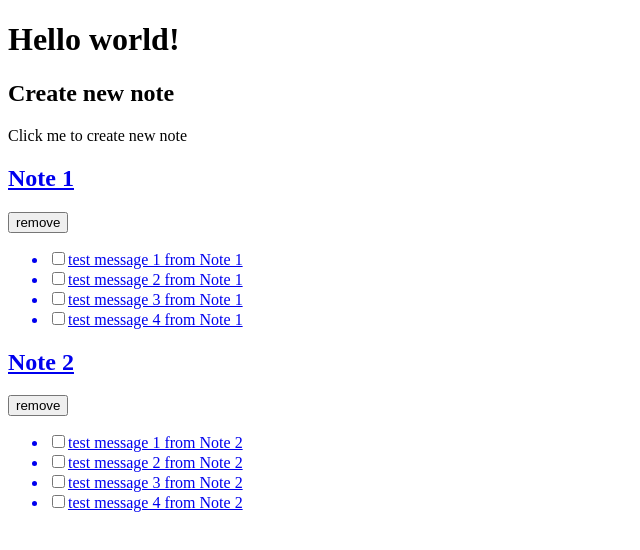
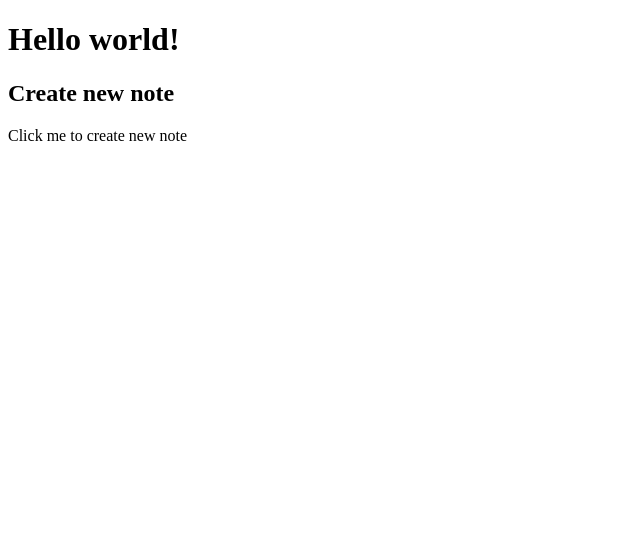
Before and after one commit to osabl/note-list, a Vue app: page / in a window 1280 px wide. Shown: the top 550 px of the page, without its empty margins (0-640 px from the left). Built offline with nearby package versions, Linux system fonts and the light colour scheme.

Commit message:
add local storage support & rename action and mutation

```diff
--- a/src/store.js
+++ b/src/store.js
@@ -5,37 +5,20 @@ Vue.use(Vuex)
 
 export default new Vuex.Store({
   state: {
-    noteList: [{
-      id: 0,
-      title: 'Note 1',
-      list: [
-        { id: 1, title: 'test message 1 from Note 1', completed: false },
-        { id: 2, title: 'test message 2 from Note 1', completed: false },
-        { id: 3, title: 'test message 3 from Note 1', completed: false },
-        { id: 4, title: 'test message 4 from Note 1', completed: false }
-      ]
-    }, {
-      id: 1,
-      title: 'Note 2',
-      list: [
-        { id: 1, title: 'test message 1 from Note 2', completed: false },
-        { id: 2, title: 'test message 2 from Note 2', completed: false },
-        { id: 3, title: 'test message 3 from Note 2', completed: false },
-        { id: 4, title: 'test message 4 from Note 2', completed: false }
-      ]
-    }]
+    noteList: JSON.parse(localStorage.getItem('noteList') || '[]')
   },
   mutations: {
-    createNote (state, note) {
-      state.noteList.push(note)
+    addNote (state, note) {
+      state.noteList.unshift(note)
+      localStorage.setItem('noteList', JSON.stringify(state.noteList))
     },
     updateNote (state, note) {
       state.noteList[state.noteList.findIndex(oldNote => oldNote.id === note.id)] = JSON.parse(JSON.stringify(note))
     }
   },
   actions: {
-    createNote ({ commit }, note) {
-      commit('createNote', note)
+    addNote ({ commit }, note) {
+      commit('addNote', note)
     },
     updateNote ({ commit }, note) {
       commit('updateNote', note)
--- a/src/views/NoteList.vue
+++ b/src/views/NoteList.vue
@@ -46,7 +46,7 @@ export default {
         list: []
       }
 
-      this.$store.dispatch('createNote', note)
+      this.$store.dispatch('addNote', note)
     },
     removeNote (note) {
       console.log(note)
```
